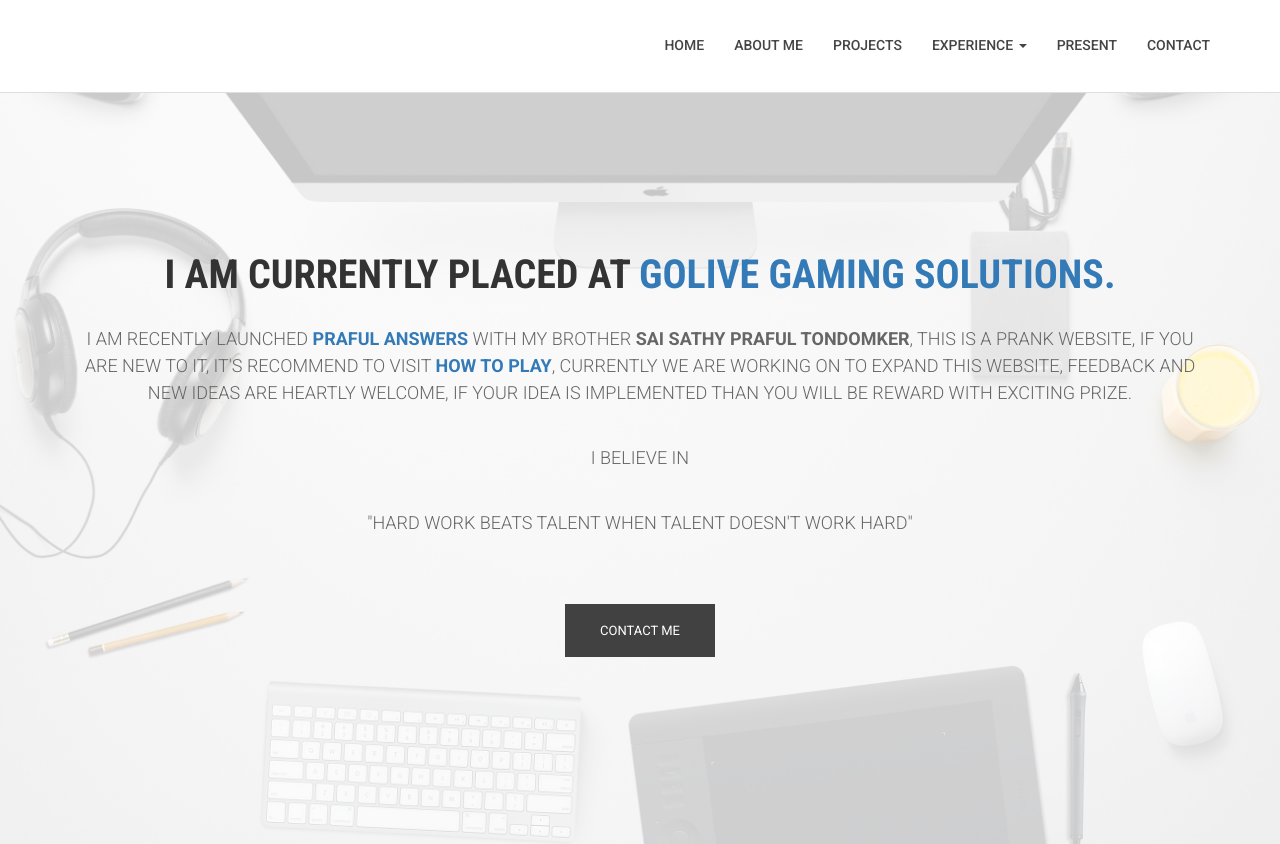
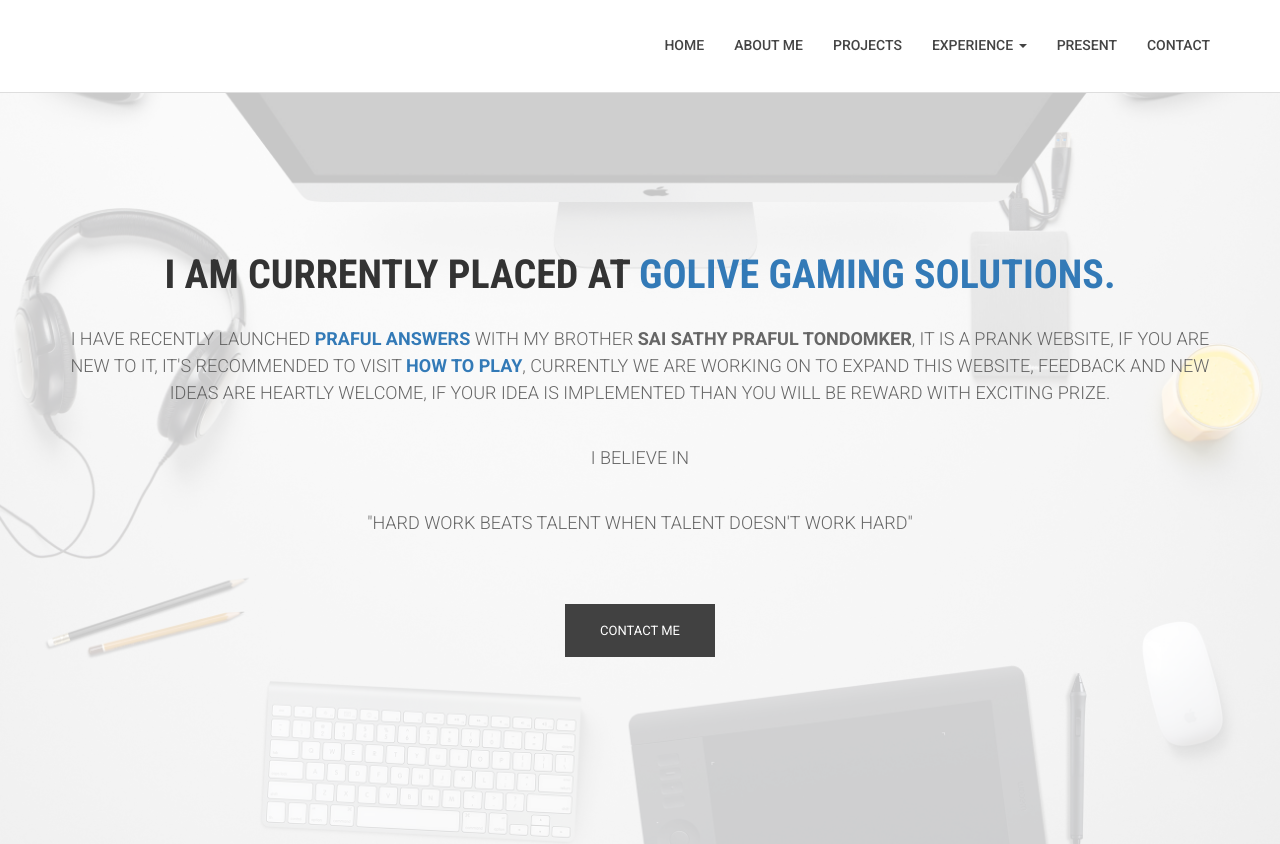
Before and after one commit to SaiHarsh/saiharsh.github.io, a plain HTML site: page present.html in a window 1280 px wide. Shown: the top 844 px of the page. Drawn offline with nearby package versions, Linux system fonts and the light colour scheme; files whose address does not match are found by name; a web font is replaced by a local one.

Commit message:
Some minor changes

```diff
--- a/present.html
+++ b/present.html
@@ -135,7 +135,7 @@
                             </section> <!-- cd-intro -->
                                 <!-- /.slider -->
                                 <!-- <h2 class="wow fadeInUp animated" data-wow-delay=".3s" > I am currently working on website which helps 10+2 student not <br> only in preparing for extrance exam but also suggest which <br>college they need to choose.</h2> -->
-                                <h2 class="wow fadeInUp animated" data-wow-delay=".3s"> I am recently launched <b> <a href="http://www.prafulanswers.tk"> Praful Answers</a> </b>with my brother <b> Sai Sathy Praful Tondomker</b>, this is a prank website, if you are new to it, it's recommend to visit <b> <a href="http://www.prafulanswers.tk/Howtoplay.html">How To Play</a></b>, currently we are working on to expand this website, feedback and new ideas are heartly welcome, if your idea is implemented than you will be reward with exciting prize.</h2>
+                                <h2 class="wow fadeInUp animated" data-wow-delay=".3s"> I have recently launched <b> <a href="http://www.prafulanswers.tk"> Praful Answers</a> </b>with my brother <b> Sai Sathy Praful Tondomker</b>, it is a prank website, if you are new to it, it's recommended to visit <b> <a href="http://www.prafulanswers.tk/Howtoplay.html">How To Play</a></b>, currently we are working on to expand this website, feedback and new ideas are heartly welcome, if your idea is implemented than you will be reward with exciting prize.</h2>
                                 <h2 class="wow fadeInUp animated" data-wow-delay=".3s" >I believe in</h2>
                      <h2 class="wow fadeInUp animated" data-wow-delay=".3s" >"Hard work beats talent when talent doesn't work hard"</h2>
                                 <a href="contact.html" class="btn btn-default btn-contact wow fadeInDown" data-wow-delay=".7s" data-wow-duration="500ms">Contact Me</a>
```
